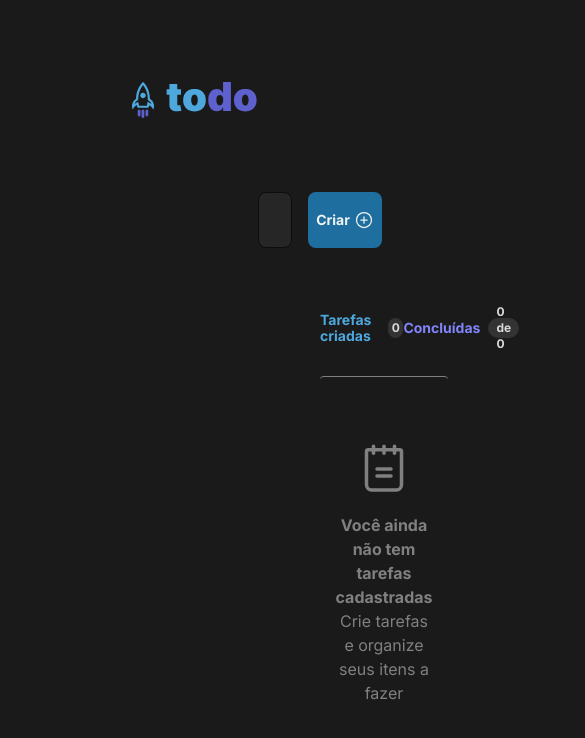
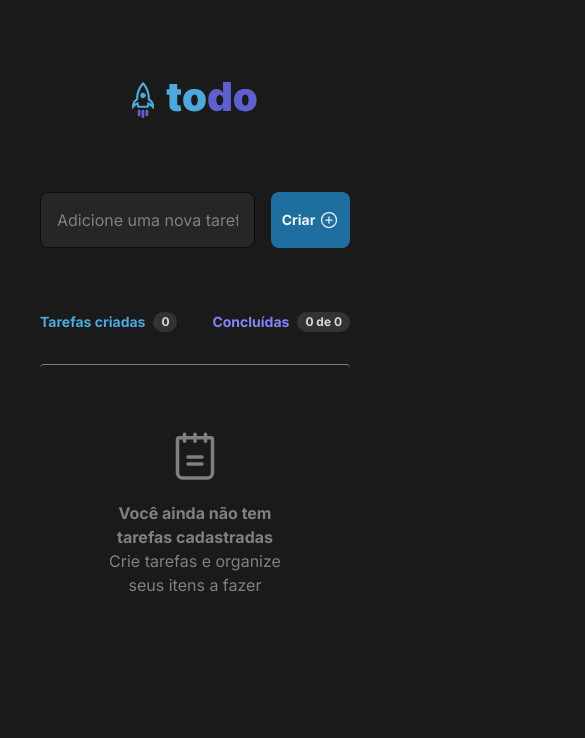
Before and after one commit to brunofariasdeo/to-do, a React (Vite) app: page / in a window 390 px wide. Shown: the top 738 px of the page, 585 px wide, since content can reach past the window. Built offline with nearby package versions, Linux system fonts and the light colour scheme.

Commit message:
Improve mobile responsiveness

```diff
--- a/src/App.tsx
+++ b/src/App.tsx
@@ -39,7 +39,7 @@ function App() {
   return (
     <>
       <Header />
-      <div className="w-full pb-10 px-80 2xl:px-[32rem] flex flex-col items-center justify-center">
+      <div className="w-full pb-10 px-10 sm:px-20 lg:px-60 2xl:px-[28rem] flex flex-col items-center justify-center">
         <NewTask handleNewTask={handleNewTask} />
         <TaskList
           handleCompletedTask={handleCompletedTask}
```
